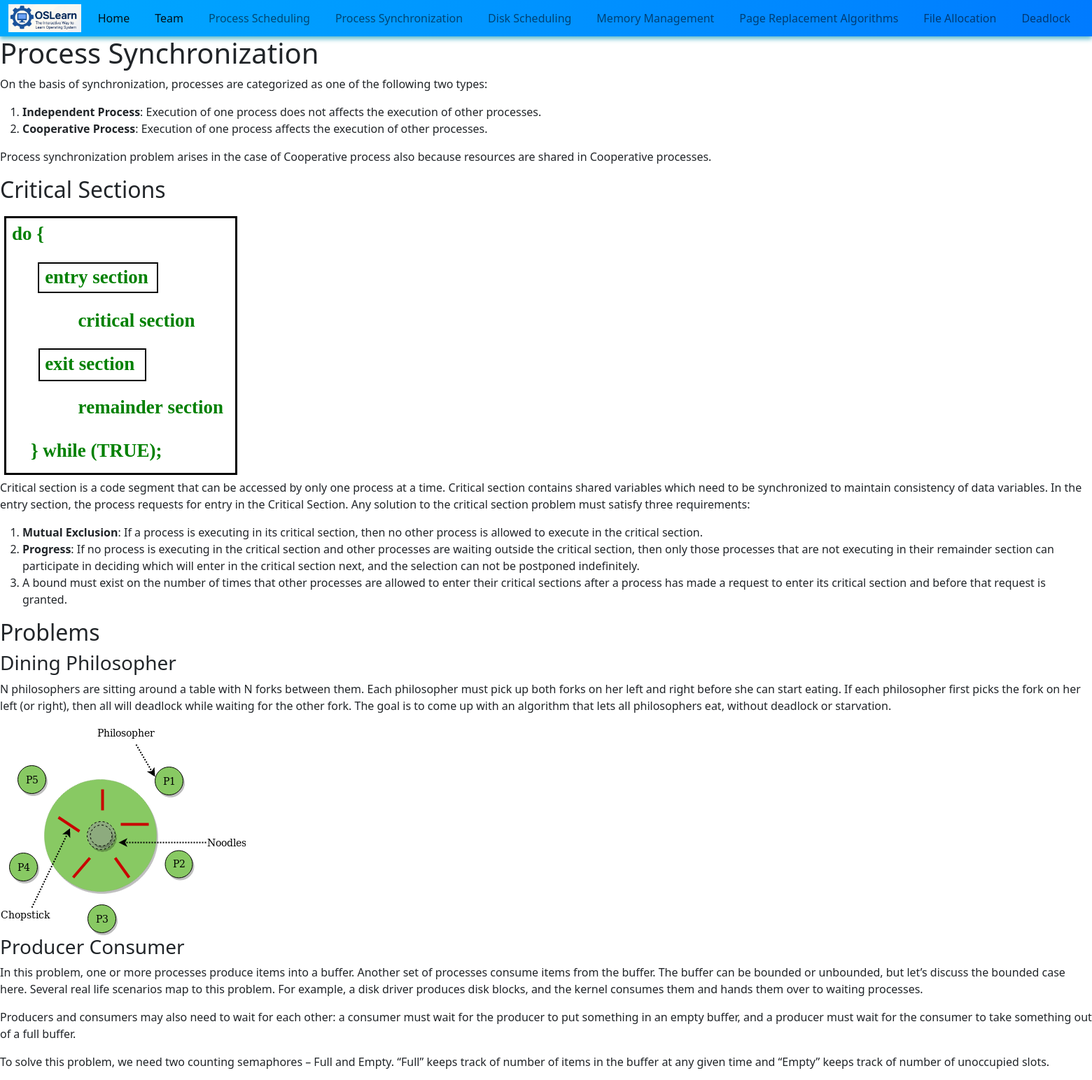
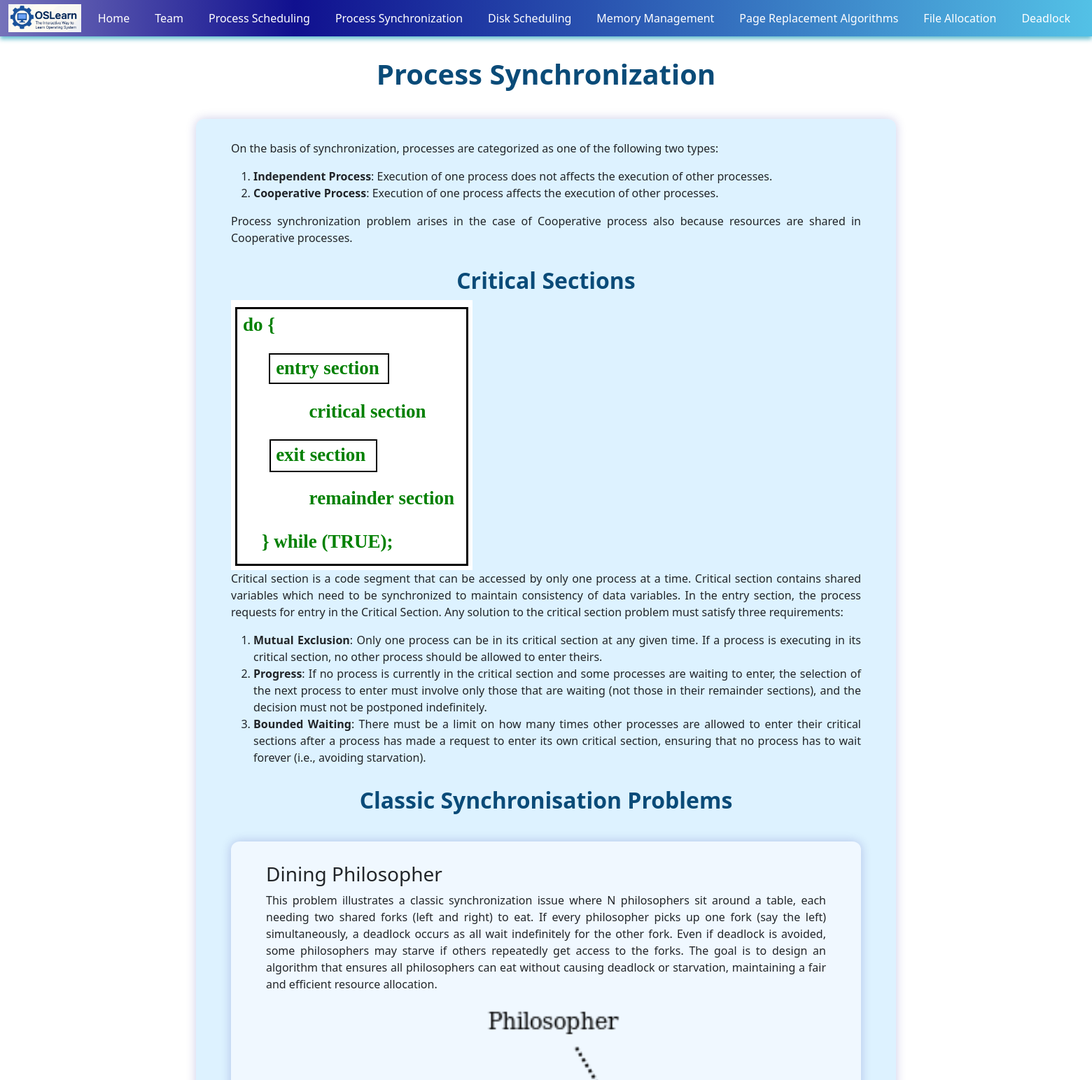
Before and after one commit to VarshiniAdurti28/OSLearn, a Flask app: page /process-sync in a window 1560 px wide. Shown: the top 1544 px of the page at 70% size. Run offline with Flask 2, Linux system fonts and the light colour scheme.

Commit message:
Changed UI + modified wiki.html and sleeping-barber in process-sync

```diff
--- a/app/static/css/main.css
+++ b/app/static/css/main.css
@@ -1,10 +1,12 @@
 /* Style for the navbar */
 /* Style for the navbar */
 .navbar {
+  color:white;
   position: sticky;
   top: 0;
   z-index: 1000;
-  background: linear-gradient(to right, #007bff, #6c757d);
+  background: #7572ba;
+  background: linear-gradient(90deg, rgba(117, 114, 186, 1) 0%, rgba(16, 16, 143, 1) 27%, rgba(83, 193, 230, 1) 100%);
   box-shadow: 0 4px 6px rgba(84, 183, 201, 0.88);
   padding: 1px 0; /* Adjusted padding to reduce height */
 }
@@ -17,12 +19,12 @@
   transition: transform 0.3s ease;
 }
 
-.navbar-brand:hover {
+.navbar-:hover {
   transform: scale(1.05);
 }
 
 .navbar-nav .nav-link {
-  color: #fff;
+  color: white;
   font-weight: 500;
   transition: color 0.3s, border-bottom 0.3s, font-weight 0.3s;
   text-decoration: none;
@@ -53,7 +55,6 @@
 
 /* Style for the dropdown menu */
 .dropdown-menu {
-  background-color: #82b3e7;
   border: none;
   box-shadow: 0 4px 6px rgba(228, 227, 227, 0.1);
   display: none; /* Hide dropdown menu by default */
@@ -61,7 +62,12 @@
   top: 100%;
   left: 0;
   width: 100%;
-  animation: slideDown 0.3s ease forwards; /* Slide-down animation */
+  animation: slideDown 0.3s ease forwards;
+  background-color: #73C2FB;/* Slide-down animation */
+}
+
+#navbarNavDropdown{
+  color:white;
 }
 
 /* Show dropdown menu on hover */
@@ -71,7 +77,7 @@
 
 /* Dropdown item styles */
 .dropdown-item {
-  color: #fff;
+  color: black;
   padding: 10px 20px;
   display: block;
   text-decoration: none;
@@ -95,16 +101,6 @@
   }
 }
 
-/* Add hover effect for navbar */
-.navbar:hover {
-  background: linear-gradient(to right, #00aaff, #007bff);
-}
-
-/* Add hover effect for navbar links */
-.navbar-nav .nav-link:hover {
-  color: #00aaff;
-}
-
 /* Add hover effect for dropdown items */
 .dropdown-item:hover {
   background-color: #0077cc;
--- a/app/templates/base.html
+++ b/app/templates/base.html
@@ -17,7 +17,7 @@
     ></script>
     <link rel="stylesheet" href="/static/css/main.css" />
     {% block link %} {% endblock %}
-    <title>OS-Sim | {% block title %}{% endblock %}</title>
+    <title>OSLearn | {% block title %}{% endblock %}</title>
     <style>
       {% block style %}
       {% endblock %}
@@ -31,7 +31,7 @@
   <body>
 
     <header>
-      <nav class="navbar navbar-expand-lg navbar-light bg-light">
+      <nav class="navbar navbar-expand-lg ">
         <div class="container-fluid">
           <a class="navbar-brand" href="/">
             <img src="/static/images/logo.png" alt="OSLearn Logo" height="40" />
--- a/app/templates/index.html
+++ b/app/templates/index.html
@@ -53,7 +53,7 @@ nav {
     max-width: 800px;
     margin: 0 auto;
     text-align: center;
-    font-size: 1.5em;
+    font-size: 1.2em;
     background-color: rgba(144, 213, 255, 0.6); /* light blue transparent */
     padding: 30px;
     border-radius: 15px;
@@ -64,6 +64,9 @@ nav {
     transition: transform 0.3s ease;
 }
 
+.header-logo:hover {
+    transform: scale(1.1);
+}
 
 .project-description:hover {
     transform: scale(1.01);
--- a/app/templates/process_sync/sleeping_barber.html
+++ b/app/templates/process_sync/sleeping_barber.html
@@ -30,8 +30,8 @@
         style="position: absolute;height: 100px;width: 100px; top: 60%;left:23%; " id="chair">
       <img src="https://icons.iconarchive.com/icons/designbolts/free-male-avatars/128/Male-Avatar-Emo-Haircut-icon.png"
         style="position: absolute;height: 80px;width: 80px; top: 57%;left:24%; visibility: hidden;" id="cust">
-      <img src="https://icons.iconarchive.com/icons/bevel-and-emboss/character/256/chef-icon.png"
-        style="position: absolute;height: 100px;width: 100px; top: 60%;left:27%; visibility: hidden;" id="barber">
+      <img src="https://encrypted-tbn0.gstatic.com/images?q=tbn:ANd9GcQaH5rALeB3t3QfT6y-HKZia9Ag4dSlgKdn_g&s"
+        style="margin-left: 20px; border-radius: 50px;position: absolute;height: 100px;width: 100px; top: 60%;left:27%; visibility: hidden;" id="barber">
       <img src="https://icons.iconarchive.com/icons/designbolts/free-male-avatars/128/Male-Avatar-Emo-Haircut-icon.png"
         style="position: absolute;height: 100px;width: 100px; top: 97%;left:35%; visibility: hidden;" id="one">
       <img src="https://icons.iconarchive.com/icons/designbolts/free-male-avatars/128/Male-Avatar-Emo-Haircut-icon.png"
@@ -48,7 +48,7 @@
         style="height:44%;width:0.5%;position:absolute;top:45%;left:55%;background-color:#E0E0E0"> </button>
       <img src="https://icons.iconarchive.com/icons/hybridworks/yoritsuki/128/Futon-bed-icon.png"
         style="position: absolute;height: 300px;width: 200px; top: 60%;left:64%; " id="bed">
-      <img src="https://icons.iconarchive.com/icons/bevel-and-emboss/character/256/chef-icon.png" style="position: absolute;height: 100px;width: 100px; top: 70%;left:66.5%; " id="Sleep">
+      <img src="https://encrypted-tbn0.gstatic.com/images?q=tbn:ANd9GcQaH5rALeB3t3QfT6y-HKZia9Ag4dSlgKdn_g&s" style="border-radius: 50px; position: absolute;height: 100px;width: 100px; top: 70%;left:66.5%; " id="Sleep">
     </div>
   </figure>
 </section>
--- a/app/templates/process_sync/wiki.html
+++ b/app/templates/process_sync/wiki.html
@@ -4,8 +4,80 @@
 Process Synchronization
 {% endblock %}
 
+
+{% block style %}
+<style>
+    body {
+        font-family: 'Arial', sans-serif;
+        background-color: #f3f4f6;
+        color: #111;
+    }
+
+    h1, h2 {
+        text-align: center;
+        font-weight: 700;
+        margin-top: 30px;
+        color: #0a4b78;
+    }
+
+    h1 {
+        text-align: center;
+    }
+
+    section {
+        text-align: justify;
+        text-justify: inter-word;
+        margin: 40px auto;
+        max-width: 1000px;
+        padding: 30px 50px;
+        background-color: rgba(144, 213, 255, 0.3);
+        border-radius: 12px;
+        box-shadow: 0 0 15px rgba(0, 0, 139, 0.2);
+
+    }
+
+    .container {
+        padding: 20px 0;
+    }
+
+    label {
+        font-weight: 600;
+    }
+
+    .form-group {
+        margin-bottom: 20px;
+    }
+
+    .panel-footer {
+        margin-top: 30px;
+        display: flex;
+        justify-content: center;
+    }
+
+    ul#printing {
+        margin-top: 30px;
+    }
+
+    .info-card{
+        display:flex;
+        flex-direction: column;
+        justify-content:center;
+        background-color: #F0F8FF;
+        transition: transform 0.3s ease;
+    }
+
+    .info-card:hover {
+        transform: scale(1.02);
+    }
+
+</style>
+{% endblock %}
+
 {% block body %}
-<h1>Process Synchronization</h1>
+<h1 style="text-align: center;">Process Synchronization</h1>
+
+<section>
+
 <p>On the basis of synchronization, processes are categorized as one of the following two types:</p>
 <ol>
     <li><b>Independent Process</b>: Execution of one process does not affects the execution of other processes.</li>
@@ -21,26 +93,19 @@ Process Synchronization
     problem must satisfy three requirements:
 <p>
 <ol>
-    <li><b>Mutual Exclusion</b>: If a process is executing in its critical section, then no other process is allowed to
-        execute in the critical section.</li>
-    <li><b>Progress</b>: If no process is executing in the critical section and other processes are waiting outside the
-        critical section, then only those processes that are not executing in their remainder section can participate in
-        deciding which will enter in the critical section next, and the selection can not be postponed indefinitely.
+    <li><b>Mutual Exclusion</b>: Only one process can be in its critical section at any given time. If a process is executing in its critical section, no other process should be allowed to enter theirs.</li>
+    <li><b>Progress</b>: If no process is currently in the critical section and some processes are waiting to enter, the selection of the next process to enter must involve only those that are waiting (not those in their remainder sections), and the decision must not be postponed indefinitely.
     </li>
-    <li>A bound must exist on the number of times that other processes are allowed to enter their critical sections
-        after a process has made a request to enter its critical section and before that request is granted.</li>
+    <li><b>Bounded Waiting</b>: There must be a limit on how many times other processes are allowed to enter their critical sections after a process has made a request to enter its own critical section, ensuring that no process has to wait forever (i.e., avoiding starvation).</li>
 </ol>
-<section>
-    <h2>Problems</h2>
-    <section>
+
+<h2>Classic Synchronisation Problems</h2>
+    <section class="info-card">
         <h3>Dining Philosopher</h3>
-        <p>N philosophers are sitting around a table with N forks between them. Each philosopher must pick up both forks
-            on her left and right before she can start eating. If each philosopher first picks the fork on her left (or
-            right), then all will deadlock while waiting for the other fork. The goal is to come up with an algorithm
-            that lets all philosophers eat, without deadlock or starvation.</p>
+        <p>This problem illustrates a classic synchronization issue where N philosophers sit around a table, each needing two shared forks (left and right) to eat. If every philosopher picks up one fork (say the left) simultaneously, a deadlock occurs as all wait indefinitely for the other fork. Even if deadlock is avoided, some philosophers may starve if others repeatedly get access to the forks. The goal is to design an algorithm that ensures all philosophers can eat without causing deadlock or starvation, maintaining a fair and efficient resource allocation.</p>
         <img src="/static/images/dining_philosopher.png" />
     </section>
-    <section>
+    <section class="info-card">
         <h3>Producer Consumer</h3>
         <p>In this problem, one or more processes produce items into a buffer. Another set of processes consume items
             from the buffer. The buffer can be bounded or unbounded, but let’s discuss the bounded case here. Several
@@ -52,8 +117,24 @@ Process Synchronization
         <p>To solve this problem, we need two counting semaphores – Full and Empty. “Full” keeps track of number of
             items in the buffer at any given time and “Empty” keeps track of number of unoccupied slots.
         </p>
+
+        <img src="/static/images/prod_cons.png" />
     </section>
-    <section>
+
+    <section class="info-card">
+        <h3>Reader Writer</h3>
+        <p>The readers-writers problem relates to any shared resource sucha as an object or file that is shared between multiple processes. Some of these processes are readers i.e. they only want to read the data from the object and some of the processes are writers i.e. they want to write into the object.
+
+            The readers-writers problem is used to manage synchronization so that there are no problems with the object data. For example - If two readers access the object at the same time there is no problem. However if two writers or a reader and writer access the object at the same time, there may be problems.
+
+            To solve this situation, a writer should get exclusive access to an object i.e. when a writer is accessing the object, no reader or writer may access it. However, multiple readers can access the object at the same time.
+        </p>
+
+        <img src="/static/images/reader_writers.webp" />
+
+    </section>
+
+    <section class="info-card">
         <h3>Sleeping Barber</h3>
         <p>The analogy is based upon a hypothetical barber shop with one barber. There is a barber shop which has one
             barber, one barber chair, and n chairs for waiting for customers if there are any to sit on the chair.</p>
@@ -73,15 +154,8 @@ Process Synchronization
             the barbershop.</p>
         <img src="/static/images/sleeping_barber.png" />
     </section>
-    <section>
-        <h3>Reader Writer</h3>
-        <p>Several processes wish to read and write data shared between them.
-            Some processes only want to read, while others want to update the shared data.
-            Multiple readers may concurrently access the data.
-            However, a writer must not access the data concurrently with anyone else, either a reader or a writer.
-            Reader-writer locks exist precisely to address such problems.
-        </p>
-    </section>
+
 </section>
 
+
 {% endblock %}
```
Also changed, not shown: app/static/js/process_sync/dining_philosopher.js (+14 -0 lines), app/templates/process_sync/dining_philosopher.html (+74 -12 lines), app/static/images/phil.jpeg (added), app/static/images/prod_cons.png (added), app/static/images/reader_writers.webp (added).
